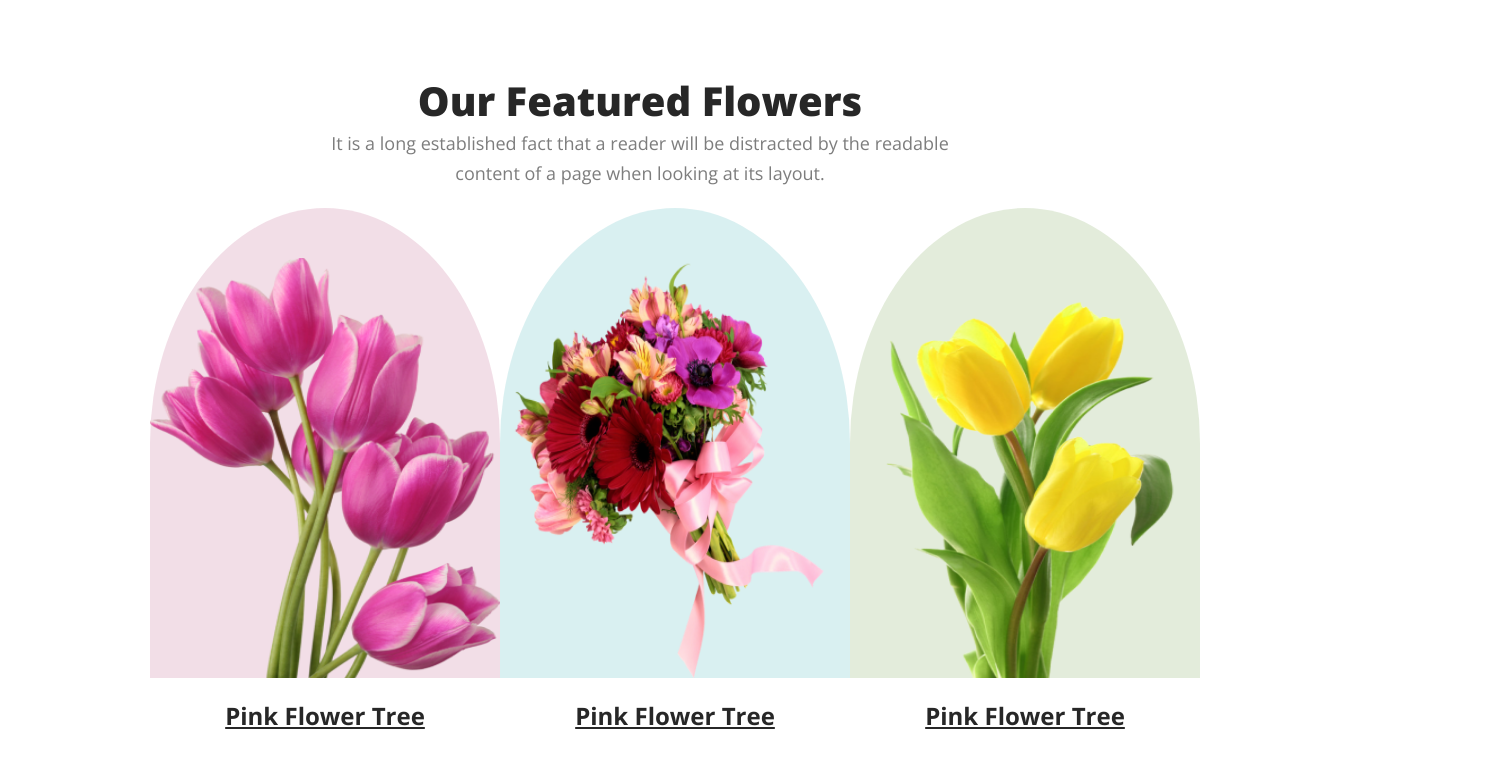
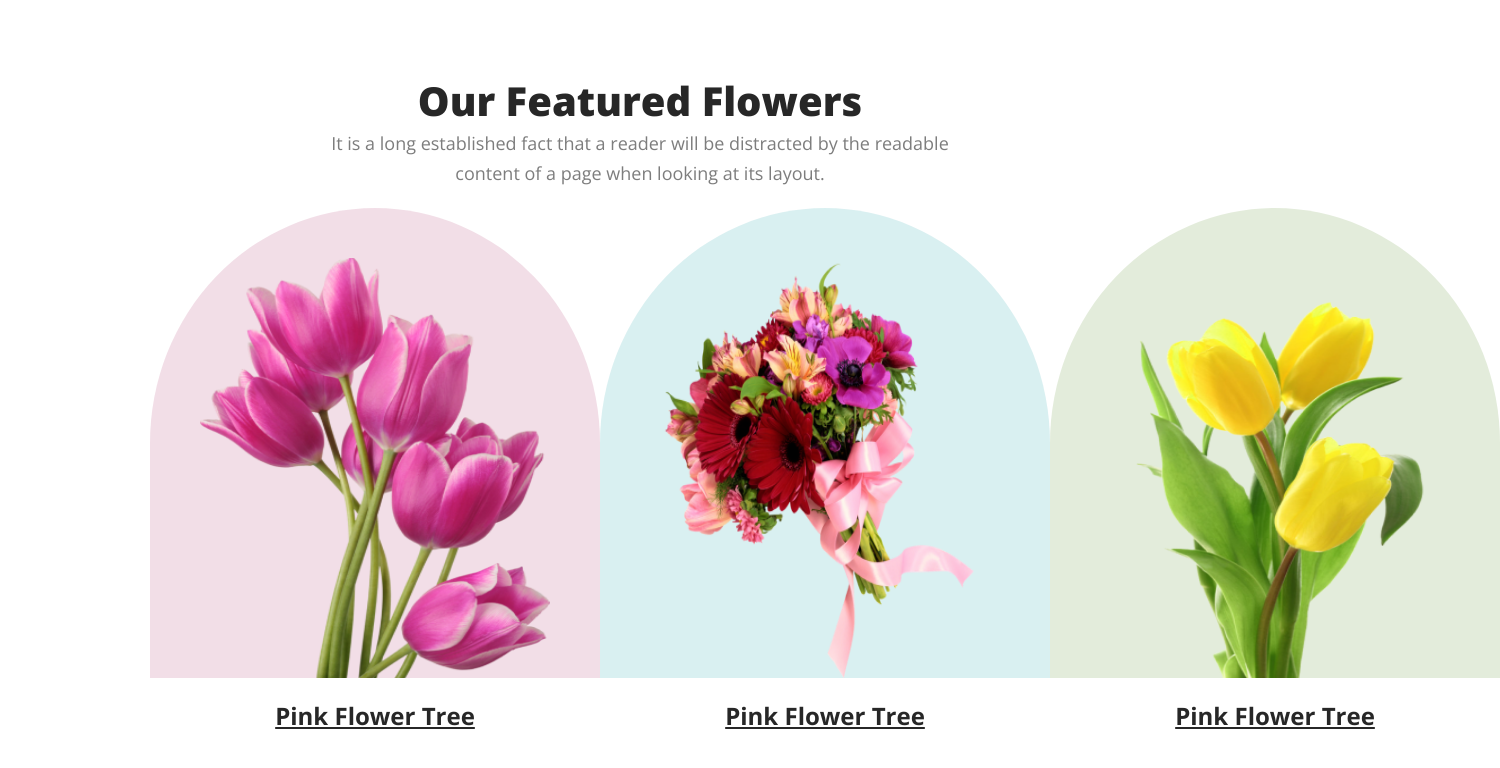
Before and after one commit to RumiDalas/flower-shop, a plain HTML site: page index.html in a window 1280 px wide. Shown: the part 897-1665 px from the top of the page, 1500 px wide, since content can reach past the window. Drawn offline with nearby package versions, Linux system fonts and the light colour scheme.

Commit message:
css update

```diff
--- a/styles/shop.css
+++ b/styles/shop.css
@@ -108,7 +108,7 @@ body {
     border: 1px;
     border-top-left-radius: 50%;
     border-top-right-radius: 50%;
-    padding-top: 50px;
+    padding: 50px 50px 0px 50px;
     height: 420px;
     text-align: center;
 
@@ -119,7 +119,7 @@ body {
     border: 1px;
     border-top-left-radius: 50%;
     border-top-right-radius: 50%;
-    padding-top: 50px;
+    padding: 50px 50px 0px 50px;
     height: 420px;
 
 }
@@ -129,7 +129,7 @@ body {
     border: 1px;
     border-top-left-radius: 50%;
     border-top-right-radius: 50%;
-    padding-top: 50px;
+    padding: 50px 50px 0px 50px;
     height: 420px;
 
 }
```
